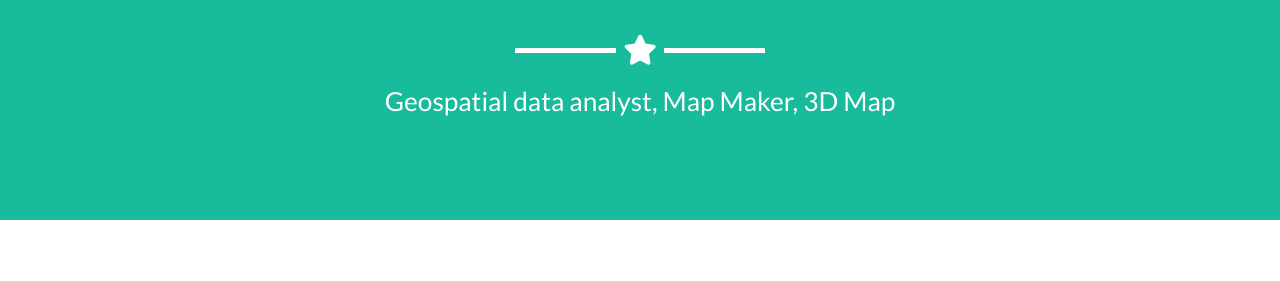
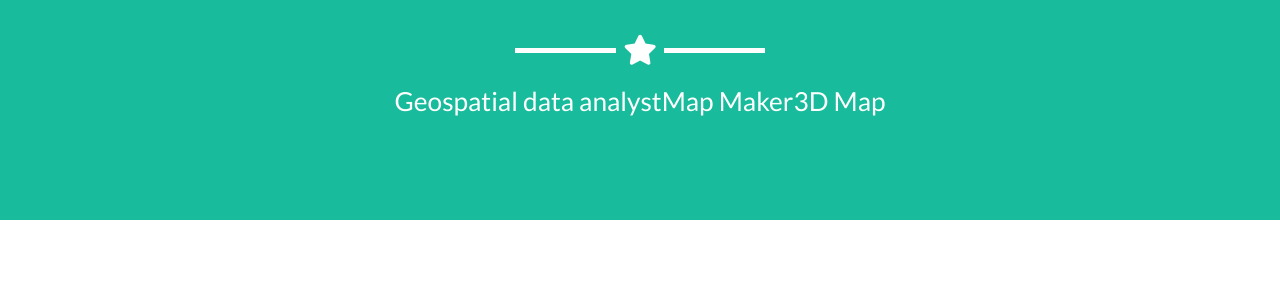
Before and after one commit to nputami/nputami.github.io, a Jekyll site: the page built from _posts/2014-07-18-project-1.markdown, in a window 1280 px wide and 900 px high, scrolled down 380 px. Shown: the part 175-456 px from the top of the window. Built offline with Jekyll 4.4.1, drawn with Linux system fonts in a browser that asks for light colours; part of the change alters nothing that is shown.

Commit message:
Update _config.yml

```diff
--- a/_config.yml
+++ b/_config.yml
@@ -4,8 +4,13 @@ email: deatsukuba@gmail.com
 url: ''
 description: "I'm a geospatial data analyst and map maker exploring earth through maps, code, and everything in between (and beyond)! I live and work in Indonesia"
 keywords: "Geospatial data analyst, 3D Map, Graphic Designer"
-skills: "I'm a geospatial data analyst and map maker exploring earth through maps, code, and everything in between (and beyond)! I live and work in Indonesia"
-skills: "Geospatial data analyst, Map Maker, 3D Map"
+
+# Skills
+skills:
+  - "Geospatial data analyst"
+  - "Map Maker"
+  - "3D Map"
+
 
 meta_author: ''
 
```
